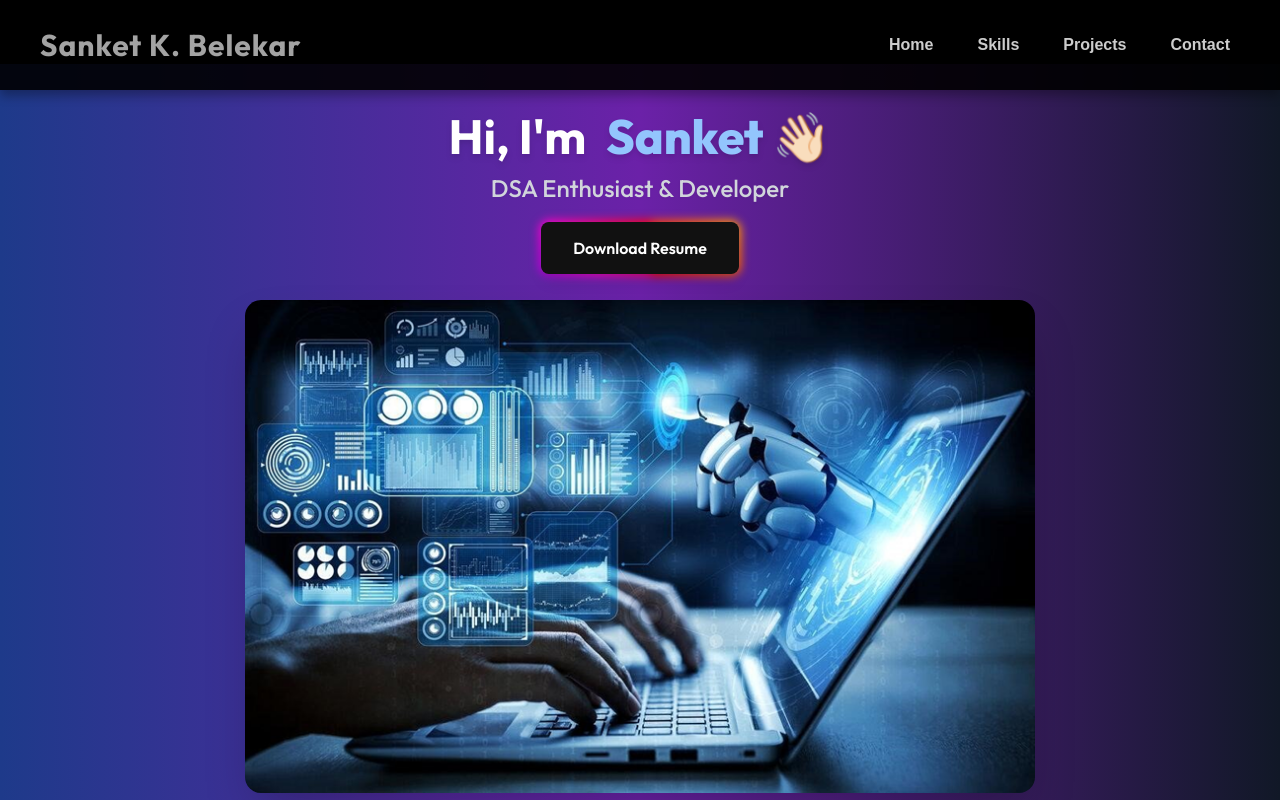
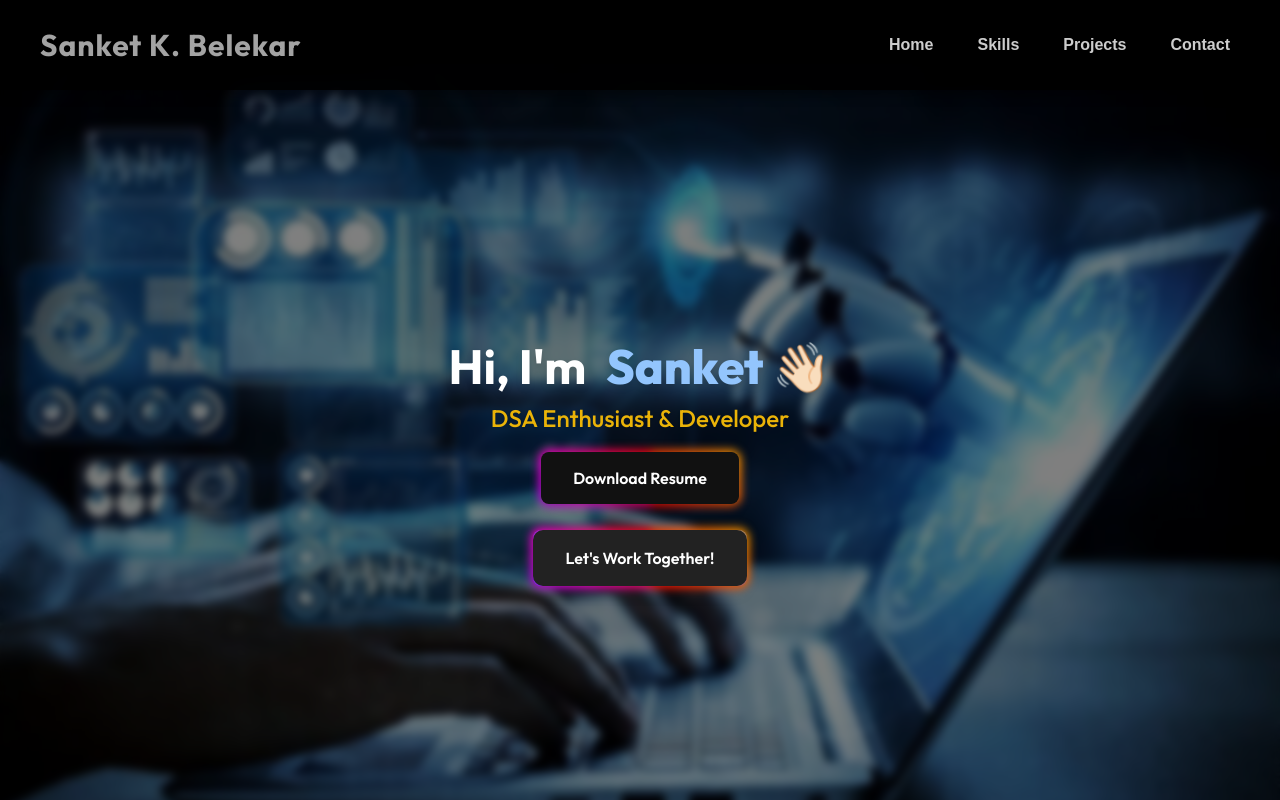
Before and after one commit to Sanket-2736/Portfolio, a React (Vite) app: page / in a window 1280 px wide. Shown: the top 800 px of the page. Built offline with nearby package versions, Linux system fonts and the light colour scheme; a web font is replaced by a local one.

Commit message:
Updated hero section

```diff
--- a/src/sections/Hero.jsx
+++ b/src/sections/Hero.jsx
@@ -1,47 +1,56 @@
 import React from 'react';
 import homeImg from '../constants/CSE3.png';
 import About from '../components/About';
-import resumePDF from '../constants/Resume.pdf'; // Ensure this path is correct
+import resumePDF from '../constants/Resume.pdf';
 import RoadMap from './RoadMap';
 
 function Hero() {
   return (
     <>
-      <section className="min-h-screen w-full flex flex-col justify-center items-center relative bg-gradient-to-r from-blue-900 via-purple-800 to-gray-900 p-12 mt-16">
-        {/* Text Section */}
+      <section
+        className="min-h-screen w-full flex flex-col justify-center items-center relative backdrop-blur-sm bg-gradient-to-r from-blue-900 via-purple-800 to-gray-900 p-12 mt-16"
+        style={{
+          backgroundImage: `url(${homeImg})`,
+          backgroundSize: 'cover',
+          backgroundPosition: 'center',
+          backgroundRepeat: 'no-repeat',
+
+        }}
+      >
+        {/* Overlay for better readability */}
+        <div className="absolute inset-0 bg-black bg-opacity-50 backdrop-blur-sm"></div>
+
+        {/* Content Section */}
         <div className="text-center mb-10 z-10 relative">
           <p className="sm:text-5xl text-3xl font-bold text-white drop-shadow-md mb-3 animate-fadeIn flex items-center justify-center">
-            Hi, I'm <span className="text-blue-300 gradient font-extrabold ml-5">Sanket</span>
+            Hi, I'm <span className="text-blue-300 font-extrabold ml-5">Sanket</span>
             <span className="ml-2 waving-hand">👋🏻</span>
           </p>
-          <p className="text-lg sm:text-2xl font-medium text-gray-300 drop-shadow-sm mb-8 animate-fadeIn delay-500">
+          <p className="text-lg sm:text-2xl font-medium text-yellow-500 drop-shadow-sm mb-8 animate-fadeIn delay-500">
             DSA Enthusiast & Developer
           </p>
-          <a href={resumePDF} download='Sanket-Resume.pdf' className="button-85 px-8 py-4 rounded-lg text-white font-semibold transition-all duration-300 shadow-lg focus:ring-4 focus:ring-blue-300">
+          <a
+            href={resumePDF}
+            download="Sanket-Resume.pdf"
+            className="button-85 px-8 py-4 rounded-lg text-white font-semibold transition-all duration-300 shadow-lg focus:ring-4 focus:ring-blue-300"
+          >
             Download Resume
           </a>
         </div>
 
-        {/* Image Section */}
-        <div className="w-full flex justify-center items-center mb-10 z-0">
-          <img
-            src={homeImg}
-            alt="Hacker Room"
-            className="rounded-2xl shadow-2xl object-cover max-w-full sm:w-2/3 w-full h-auto transform hover:scale-105 transition-transform duration-500 ease-in-out"
-          />
-        </div>
-
         {/* Call-to-Action Button Section */}
         <div className="flex flex-col sm:flex-row gap-4 z-10">
-          {/* Work Together Button */}
-          <a href='https://www.linkedin.com/in/sanket-belekar-79210228a/' className="button-85 px-8 py-4 rounded-lg bg-blue-600 text-white font-semibold hover:bg-blue-700 transition-all duration-300 shadow-lg focus:ring-4 focus:ring-blue-300">
+          <a
+            href="https://www.linkedin.com/in/sanket-belekar-79210228a/"
+            className="button-85 px-8 py-4 rounded-lg bg-blue-600 text-white font-semibold hover:bg-blue-700 transition-all duration-300 shadow-lg focus:ring-4 focus:ring-blue-300"
+          >
             Let's Work Together!
           </a>
         </div>
       </section>
+
       <About />
-
-      <RoadMap/>
+      <RoadMap />
     </>
   );
 }
```
